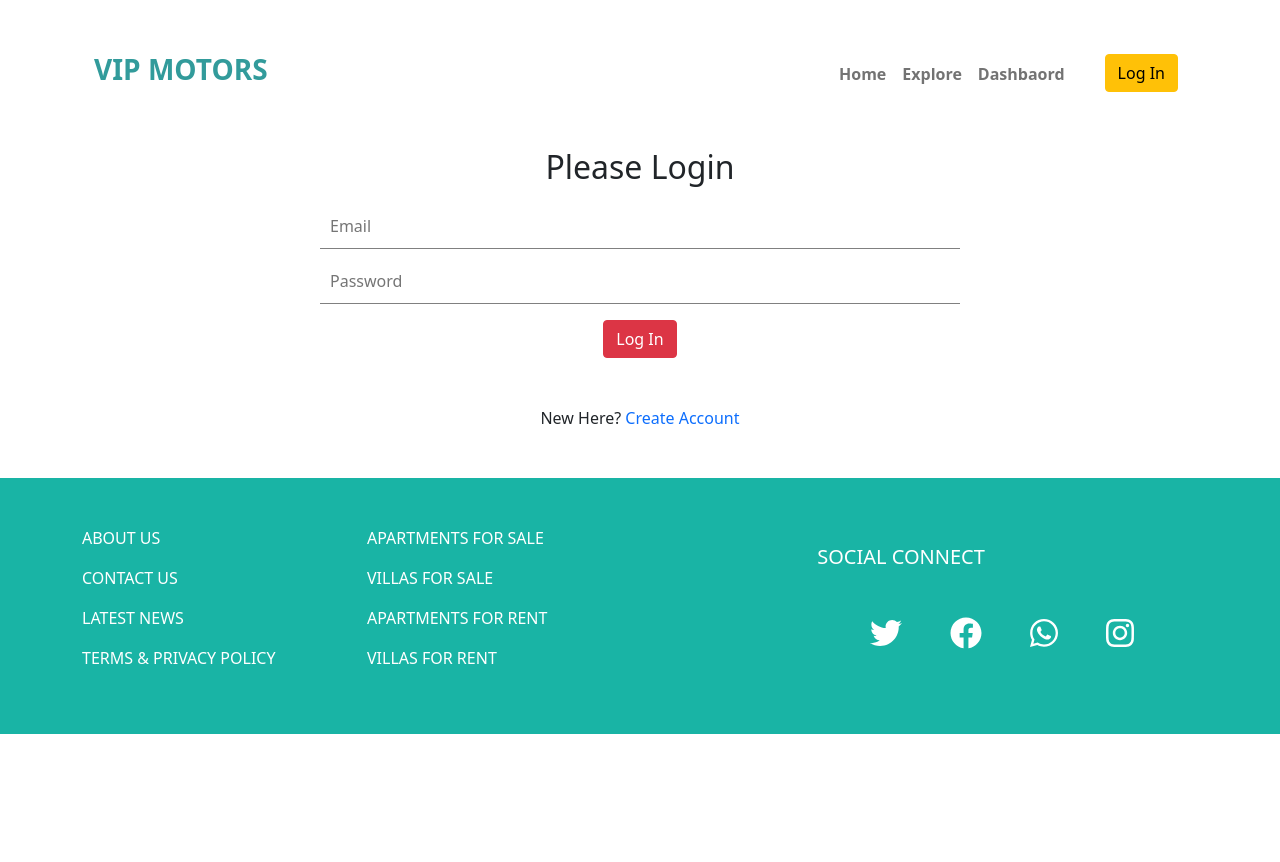
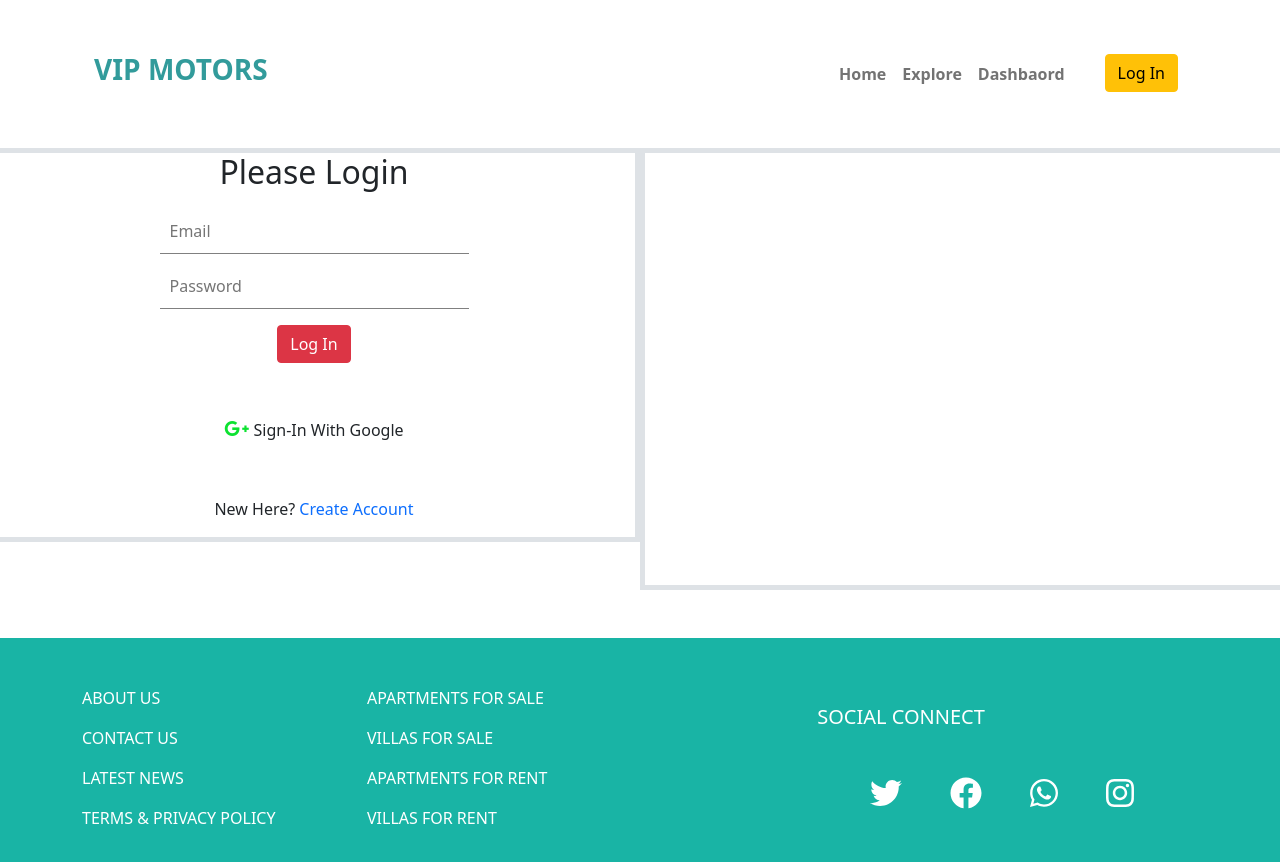
Before and after one commit to Nesat-Nayem/VIP-MOROTS-CLIENT-SIDE, a React (Create React App) app: page /login in a window 1280 px wide. Shown: the top 862 px of the page. Before the commit the page ends 800 px from the top, so only its background shows below. Built offline with nearby package versions, Linux system fonts and the light colour scheme; no server answers.

Commit message:
google sinIn add

```diff
--- a/public/index.html
+++ b/public/index.html
@@ -39,6 +39,16 @@
       To begin the development, run `npm start` or `yarn start`.
       To create a production bundle, use `npm run build` or `yarn build`.
     -->
-    <script src="https://cdn.jsdelivr.net/npm/bootstrap@5.1.3/dist/js/bootstrap.bundle.min.js" integrity="sha384-ka7Sk0Gln4gmtz2MlQnikT1wXgYsOg+OMhuP+IlRH9sENBO0LRn5q+8nbTov4+1p" crossorigin="anonymous"></script>
+
+    <script
+      src="https://kit.fontawesome.com/825372314b.js"
+      crossorigin="anonymous"
+    ></script>
+
+    <script
+      src="https://cdn.jsdelivr.net/npm/bootstrap@5.1.3/dist/js/bootstrap.bundle.min.js"
+      integrity="sha384-ka7Sk0Gln4gmtz2MlQnikT1wXgYsOg+OMhuP+IlRH9sENBO0LRn5q+8nbTov4+1p"
+      crossorigin="anonymous"
+    ></script>
   </body>
 </html>
--- a/src/components/Login/Login.css
+++ b/src/components/Login/Login.css
@@ -1,4 +1,15 @@
-.box {
+/* .box {
   width: 250px;
   height: 200px;
+} */
+
+/* .formControl{
+  display:flex;
+  justify-content: center;
+
+} */
+
+.fscolor{
+  color: rgb(13, 226, 49);
+  font-size: 20px;
 }
--- a/src/components/Login/Login.js
+++ b/src/components/Login/Login.js
@@ -1,53 +1,52 @@
 import React, { useState } from "react";
 import "./Login.css";
 import { useForm } from "react-hook-form";
-import useFirebase from "./../../hooks/useFirebase";
+// import useFirebase from "./../../hooks/useFirebase";
 import { Link, useLocation, useHistory } from "react-router-dom";
+import useAuth from "../../hooks/useAuth";
 const Login = () => {
-  const [logInData,setLogInData] = useState({});
+  const [logInData, setLogInData] = useState({});
   console.log(logInData);
 
-  const location = useLocation()
-  const history = useHistory()
-  const {
-    handleGoogleLogin,
-    handleUserLogin } = useFirebase();
+  const location = useLocation();
+  const history = useHistory();
+
+
+  const { handleGoogleLogin, handleUserLogin } = useAuth();
+
   const { register, handleSubmit, watch, errors } = useForm();
 
-  const handleOnChange = e =>{
+  const handleOnChange = (e) => {
     const field = e.target.name;
     const value = e.target.value;
-    const newLogInData = {...logInData};
+    const newLogInData = { ...logInData };
     newLogInData[field] = value;
 
     setLogInData(newLogInData);
     console.log(newLogInData);
+  };
 
-  }
-
-  const handleLogInSubmit = e => {
+  const handleLogInSubmit = (e) => {
     e.preventDefault();
-  }
+  };
   const onSubmit = (data) => {
     console.log(data);
-  handleUserLogin(data.email, data.password, location, history)
+    handleUserLogin(data.email, data.password, location, history);
     console.log(handleUserLogin);
-
-}
+  };
 
   const handleGoogleLoginMain = () => {
-    handleGoogleLogin()
-
-}
+    handleGoogleLogin();
+  };
 
   return (
-
-    <div className="login-form mb-5">
     <div>
+      <div className="row">
+        <div className="login-form mb-5 formControl col-md-6 border border-5">
           <h2>Please Login</h2>
           <form onSubmit={handleSubmit(onSubmit)}>
             <input
-          className="input-field"
+              className="input-field "
               name="email"
               placeholder="Email"
               type="email"
@@ -68,12 +67,14 @@ const handleGoogleLoginMain = () => {
               type="submit"
               value="Log In"
             />
-
           </form>
-
-                <p className="mt-5">New Here? <Link to="/register">Create Account</Link></p>
+          <button onClick={handleGoogleLoginMain} className="btn mt-5"><i class="fab fa-google-plus-g fscolor"></i> Sign-In With Google </button>
+          <p className="mt-5">
+            New Here? <Link to="/register">Create Account</Link>
+          </p>
         </div>
-
+        <div className="col-md-6 border border-5"></div>
+      </div>
     </div>
   );
 };
```
Lines whose indentation alone changed are shown as unchanged.
